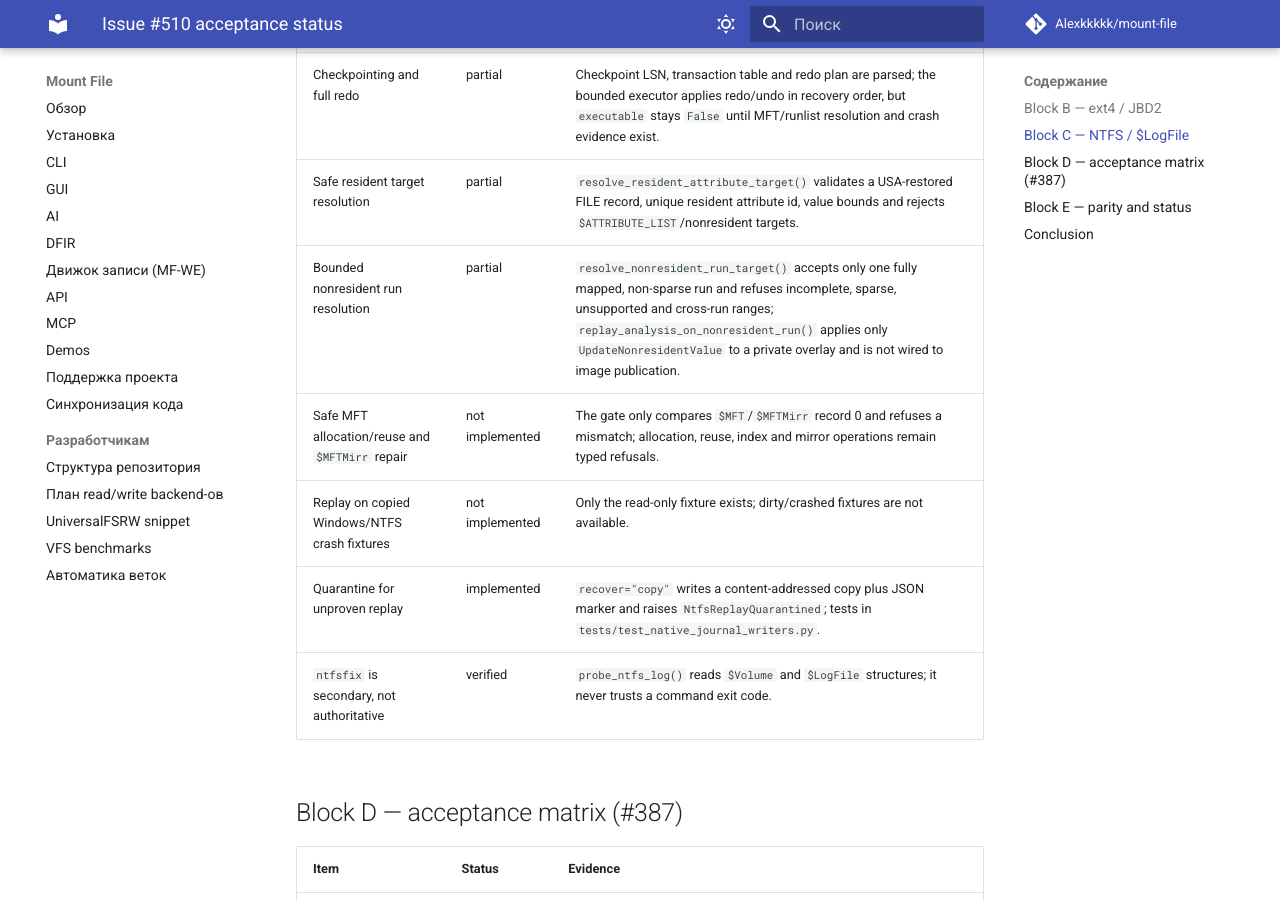
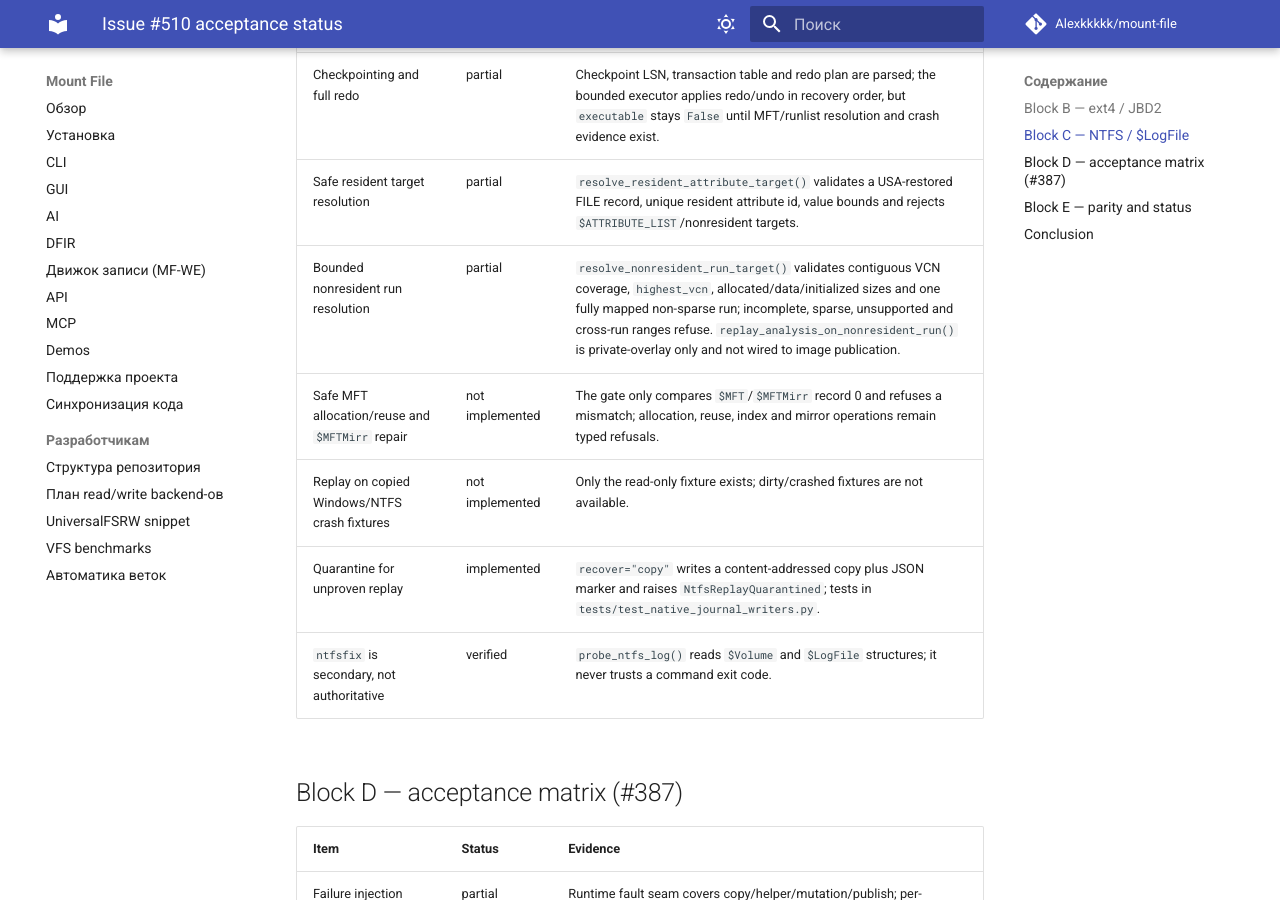
Before and after one commit to Alexkkkkk/mount-file, an MkDocs documentation site: the page built from docs/issue-510-acceptance-status.md, in a window 1280 px wide and 900 px high, scrolled down 1201 px. Built offline with MkDocs 1.6.1 and Material for MkDocs 9.7.7, drawn with Linux system fonts in a browser that asks for light colours; comment, search, counter and statistics services are not loaded.

Commit message:
docs: record runlist integrity validation

```diff
--- a/docs/issue-510-acceptance-status.md
+++ b/docs/issue-510-acceptance-status.md
@@ -22,7 +22,7 @@ only when a test exercises the mechanism; planning-only code is marked `plan`.
 | Undo for OPEN transactions | partial | `_build_plans()` produces an undo plan from active transactions; `replay_analysis_on_resident_record()` derives the target from a validated FILE record and applies committed redo before undo in a private overlay. The profile is limited to `UpdateResidentValue`; MFT/index/bitmap/mirror operations are typed refusals. It is not an image writer. |
 | Checkpointing and full redo | partial | Checkpoint LSN, transaction table and redo plan are parsed; the bounded executor applies redo/undo in recovery order, but `executable` stays `False` until MFT/runlist resolution and crash evidence exist. |
 | Safe resident target resolution | partial | `resolve_resident_attribute_target()` validates a USA-restored FILE record, unique resident attribute id, value bounds and rejects `$ATTRIBUTE_LIST`/nonresident targets. |
-| Bounded nonresident run resolution | partial | `resolve_nonresident_run_target()` accepts only one fully mapped, non-sparse run and refuses incomplete, sparse, unsupported and cross-run ranges; `replay_analysis_on_nonresident_run()` applies only `UpdateNonresidentValue` to a private overlay and is not wired to image publication. |
+| Bounded nonresident run resolution | partial | `resolve_nonresident_run_target()` validates contiguous VCN coverage, `highest_vcn`, allocated/data/initialized sizes and one fully mapped non-sparse run; incomplete, sparse, unsupported and cross-run ranges refuse. `replay_analysis_on_nonresident_run()` is private-overlay only and not wired to image publication. |
 | Safe MFT allocation/reuse and `$MFTMirr` repair | not implemented | The gate only compares `$MFT`/`$MFTMirr` record 0 and refuses a mismatch; allocation, reuse, index and mirror operations remain typed refusals. |
 | Replay on copied Windows/NTFS crash fixtures | not implemented | Only the read-only fixture exists; dirty/crashed fixtures are not available. |
 | Quarantine for unproven replay | implemented | `recover="copy"` writes a content-addressed copy plus JSON marker and raises `NtfsReplayQuarantined`; tests in `tests/test_native_journal_writers.py`. |
```
